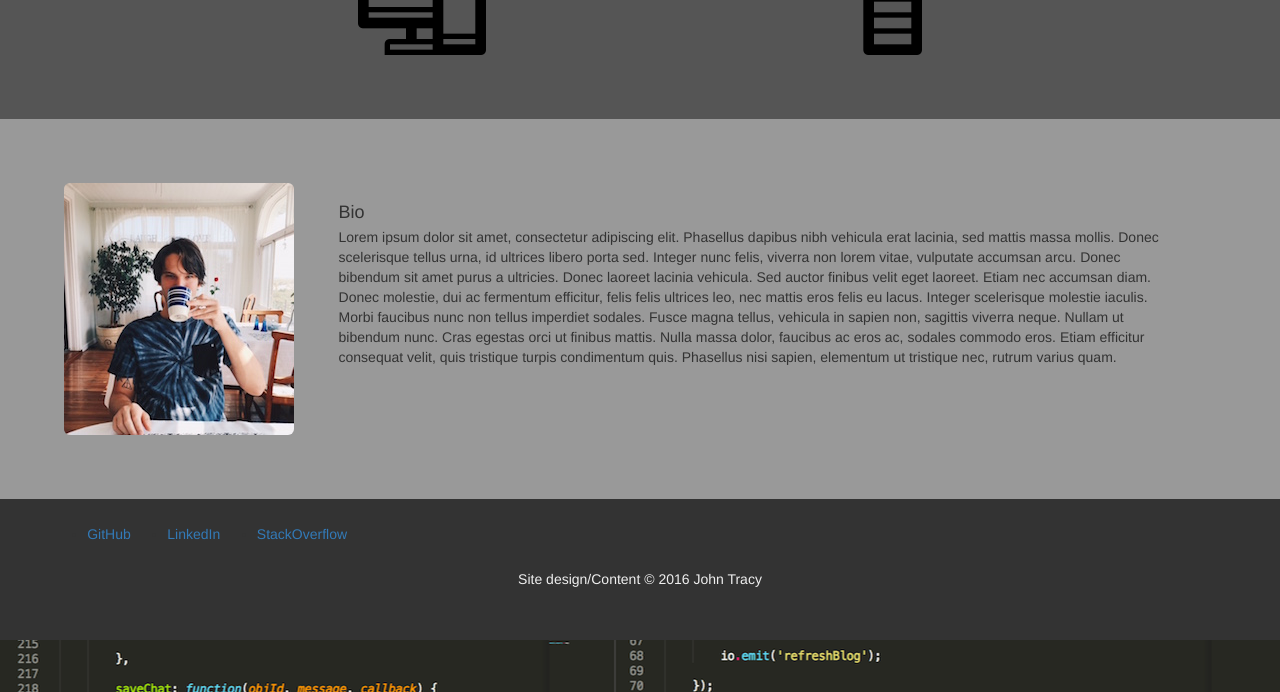
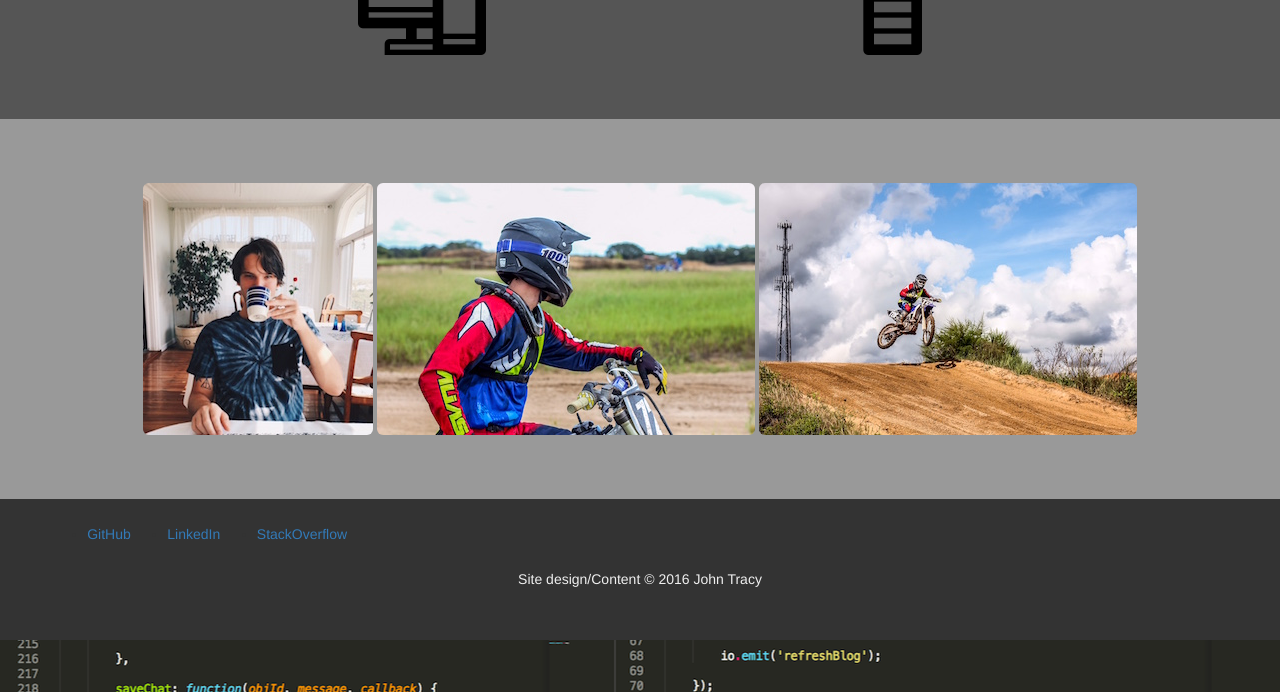
Before and after one commit to John-Tracy/fresh-portfolio, a plain HTML site: page index.html in a window 1280 px wide. Shown: the part 576-1268 px from the top of the page. Drawn offline with nearby package versions, Linux system fonts and the light colour scheme.

Commit message:
about div

```diff
--- a/assets/css/styles.css
+++ b/assets/css/styles.css
@@ -51,8 +51,14 @@ html, body {
 }
 #bio-content {
 	padding: 5%;
+	width: 100%;
 	height: auto;
 	background-color: #999999;
+	text-align: center;
+	overflow-x: scroll;
+}
+#bio-content .media-object {
+
 }
 .navbar {
 	margin-bottom: 0px;
--- a/index.html
+++ b/index.html
@@ -95,13 +95,19 @@
 	<div class="row">
 		<div class="col-md-12">
 			<div id="bio-content">
-				<div class="media-left">
-				      <img class="media-object img-rounded" src="./assets/imgs/profile.jpg" alt="...">
-				</div>
-				  <div class="media-body">
+
+				      <img class="img-rounded" src="./assets/imgs/profile.jpg" alt="...">
+
+
+				      <img class="img-rounded" src="./assets/imgs/moto-profile.jpg" alt="...">
+
+
+				      <img class="img-rounded" src="./assets/imgs/motojump.jpg" alt="...">
+
+			<!--	  <div class="media-body">
 				    <h4 class="media-heading">Bio</h4>
 				    <p>Lorem ipsum dolor sit amet, consectetur adipiscing elit. Phasellus dapibus nibh vehicula erat lacinia, sed mattis massa mollis. Donec scelerisque tellus urna, id ultrices libero porta sed. Integer nunc felis, viverra non lorem vitae, vulputate accumsan arcu. Donec bibendum sit amet purus a ultricies. Donec laoreet lacinia vehicula. Sed auctor finibus velit eget laoreet. Etiam nec accumsan diam. Donec molestie, dui ac fermentum efficitur, felis felis ultrices leo, nec mattis eros felis eu lacus. Integer scelerisque molestie iaculis. Morbi faucibus nunc non tellus imperdiet sodales. Fusce magna tellus, vehicula in sapien non, sagittis viverra neque. Nullam ut bibendum nunc. Cras egestas orci ut finibus mattis. Nulla massa dolor, faucibus ac eros ac, sodales commodo eros. Etiam efficitur consequat velit, quis tristique turpis condimentum quis. Phasellus nisi sapien, elementum ut tristique nec, rutrum varius quam.</p>
-				  </div>
+				  </div> -->
 			</div>
 		</div>
 	</div>
```
Also changed, not shown: assets/imgs/moto-profile.JPG (added), assets/imgs/motojump.JPG (added).
